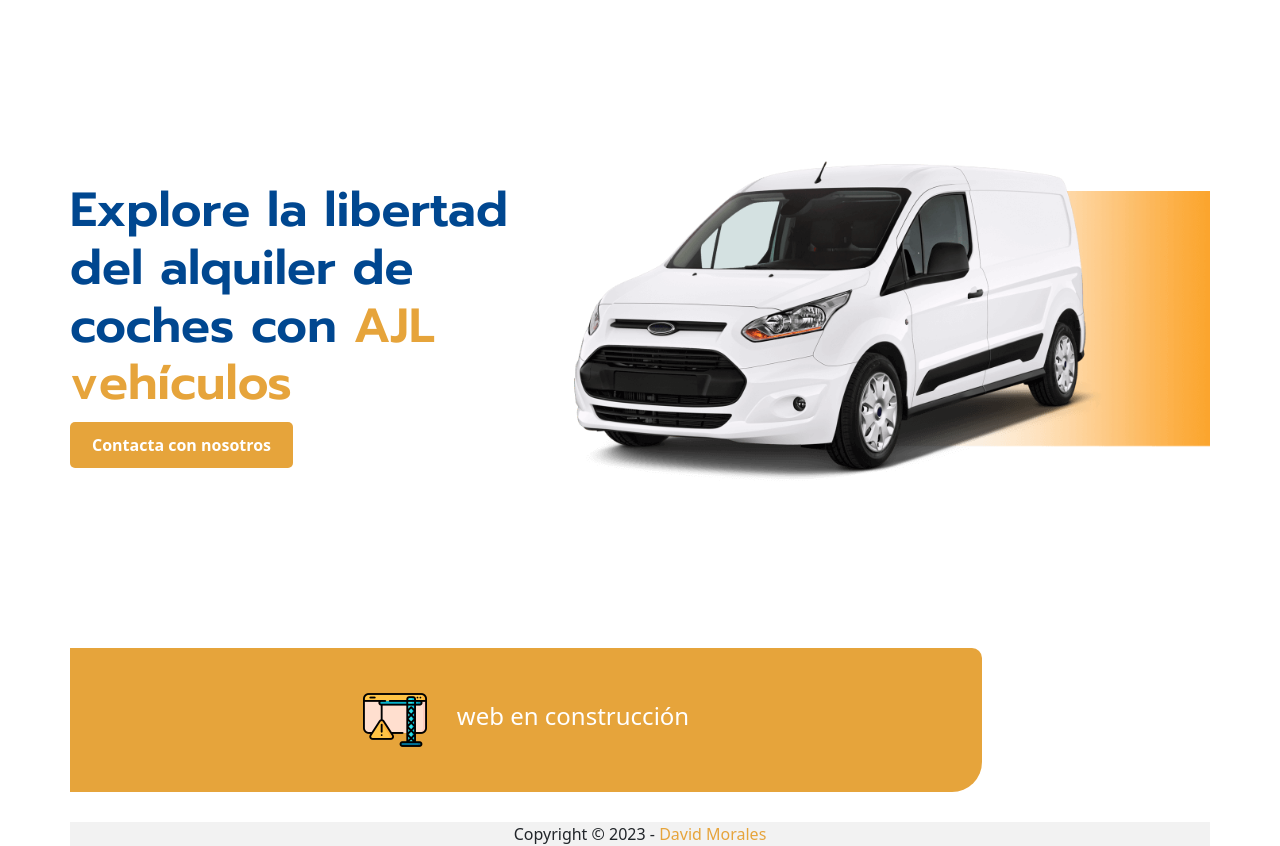
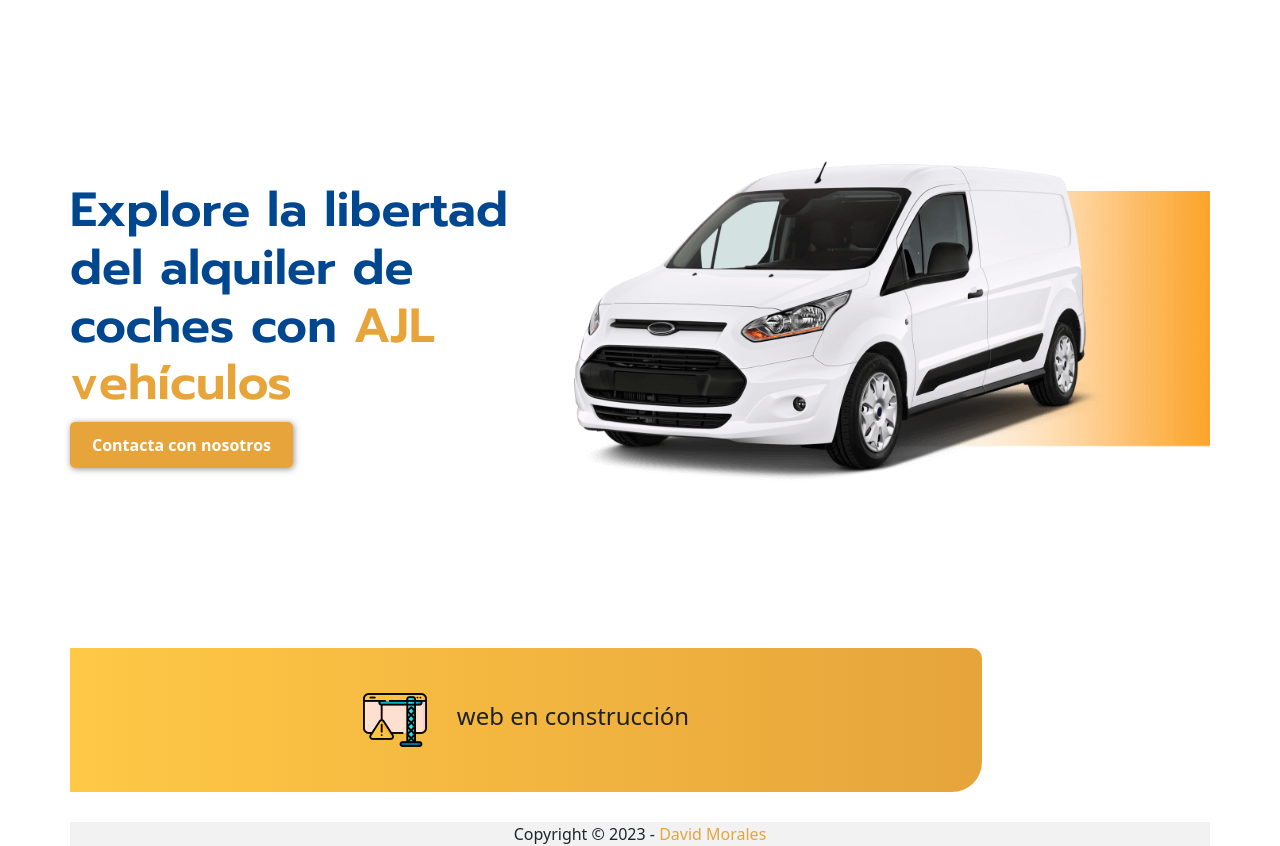
Before and after one commit to DavidMG23/ajlvehiculos, a plain HTML site: page index.html in a window 1280 px wide. Shown: the part 125-971 px from the top of the page. Drawn offline with nearby package versions, Linux system fonts and the light colour scheme.

Commit message:
arreglos css

```diff
--- a/styles.css
+++ b/styles.css
@@ -20,6 +20,7 @@ body {
   text-decoration: none;
   color: #fff;
   font-weight: bold;
+  box-shadow: 1px 1px 6px hwb(0 46% 54% / 0.795);
   transition: all .2s ease-in-out;
 }
 .boton-warning:hover {
@@ -54,12 +55,12 @@ body {
   color: #E6A43B;
 }
 .mensaje {
-  background-color: #E6A43B;
+  background: linear-gradient(90deg, rgba(255,200,69,1) 0%, rgba(230,164,59,1) 100%);
   border-radius: 0 10px 30px 0;
   padding: 40px 20px;
   margin-right: 20%;
   text-align: center;
-  color: #fff;
+  color: #202020;
   margin-bottom: 30px;
 }
 
```
